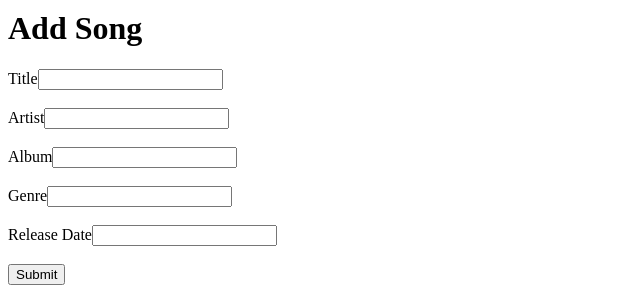
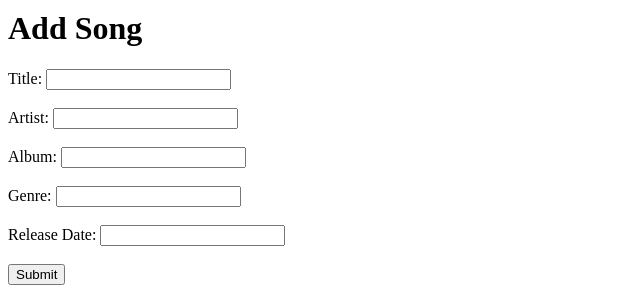
Before and after one commit to andrew-m94/ReactMusicLibrary_, a React (Create React App) app: page / in a window 1280 px wide. Shown: the part 133-426 px from the top of the page, without its empty margins (0-640 px from the left). Built offline with nearby package versions, Linux system fonts and the light colour scheme; no server answers.

Commit message:
Updated labels for clarity

```diff
--- a/src/components/AddSongForm/AddSongForm.jsx
+++ b/src/components/AddSongForm/AddSongForm.jsx
@@ -57,31 +57,31 @@ class AddSongForm extends Component {
             <form id="addSongForm" onSubmit={(event) => this.handleSubmit(event)}>
                 <h1>Add Song</h1>
                 <div>
-                    <label>Title</label>
+                    <label>Title: </label>
                     <input type="text" name="title" onChange={this.handleChange} value={this.state.title} />
                 </div>
                 {this.state.errors.title ? <p style={{color:'red'}}>{this.state.errors.title}</p> : ''}
                 <br/>
                 <div>
-                    <label>Artist</label>
+                    <label>Artist: </label>
                     <input type="text" name="artist" onChange={this.handleChange} value={this.state.artist} />
                 </div>
                 {this.state.errors.artist ? <p style={{color:'red'}}>{this.state.errors.artist}</p> : ''}
                 <br/>
                 <div>
-                    <label>Album</label>
+                    <label>Album: </label>
                     <input type="text" name="album" onChange={this.handleChange} value={this.state.album} />
                 </div>
                 {this.state.errors.album ? <p style={{color:'red'}}>{this.state.errors.album}</p> : ''}
                 <br/>
                 <div>
-                    <label>Genre</label>
+                    <label>Genre: </label>
                     <input type="text" name="genre" onChange={this.handleChange} value={this.state.genre} />
                 </div>
                 {this.state.errors.genre ? <p style={{color:'red'}}>{this.state.errors.genre}</p> : ''}
                 <br/>
                 <div>
-                    <label>Release Date</label>
+                    <label>Release Date: </label>
                     <input type="text" name="release_date" onChange={this.handleChange} value={this.state.release_date} />
                 </div>
                 {this.state.errors.release_date ? <p style={{color:'red'}}>{this.state.errors.release_date}</p> : ''}
```
